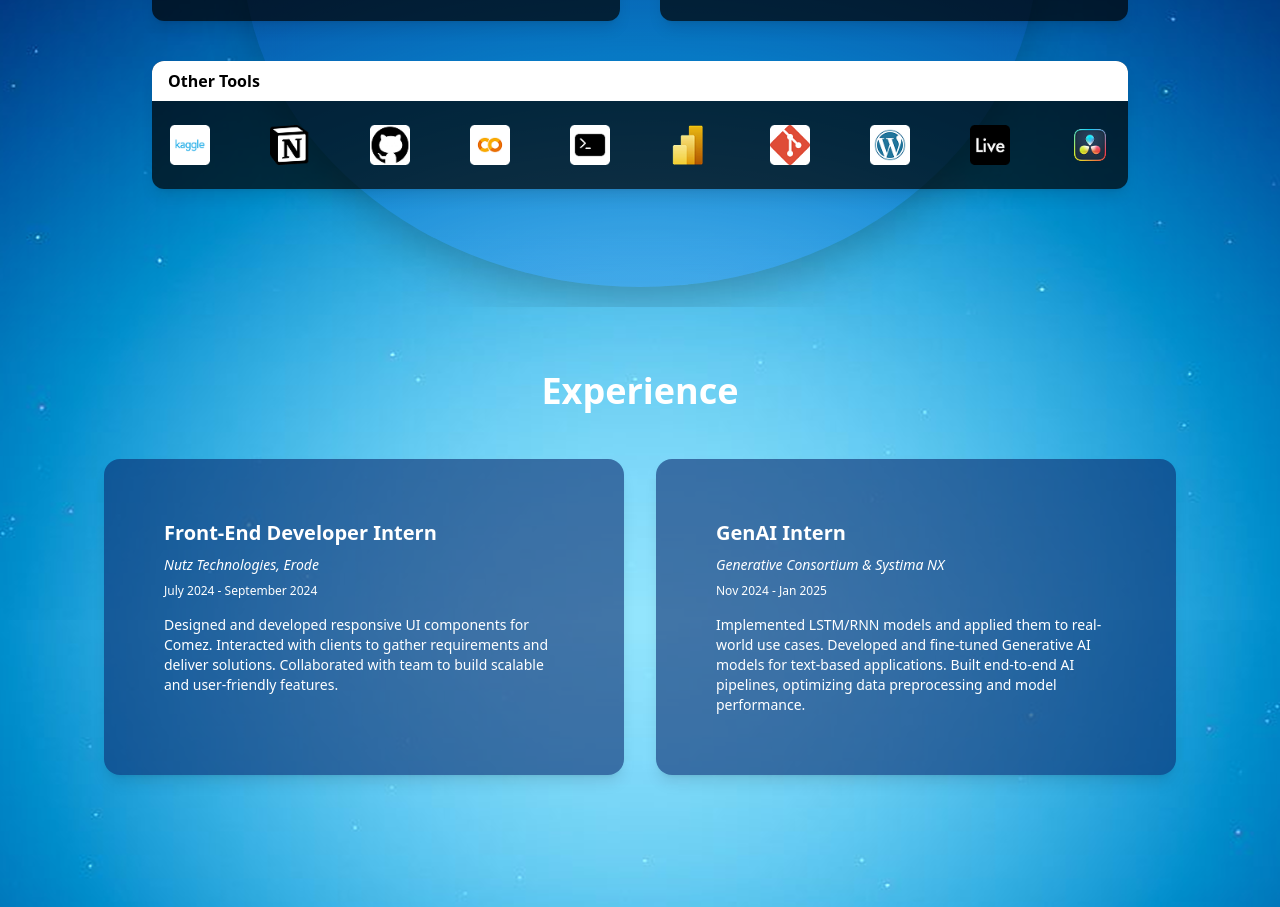
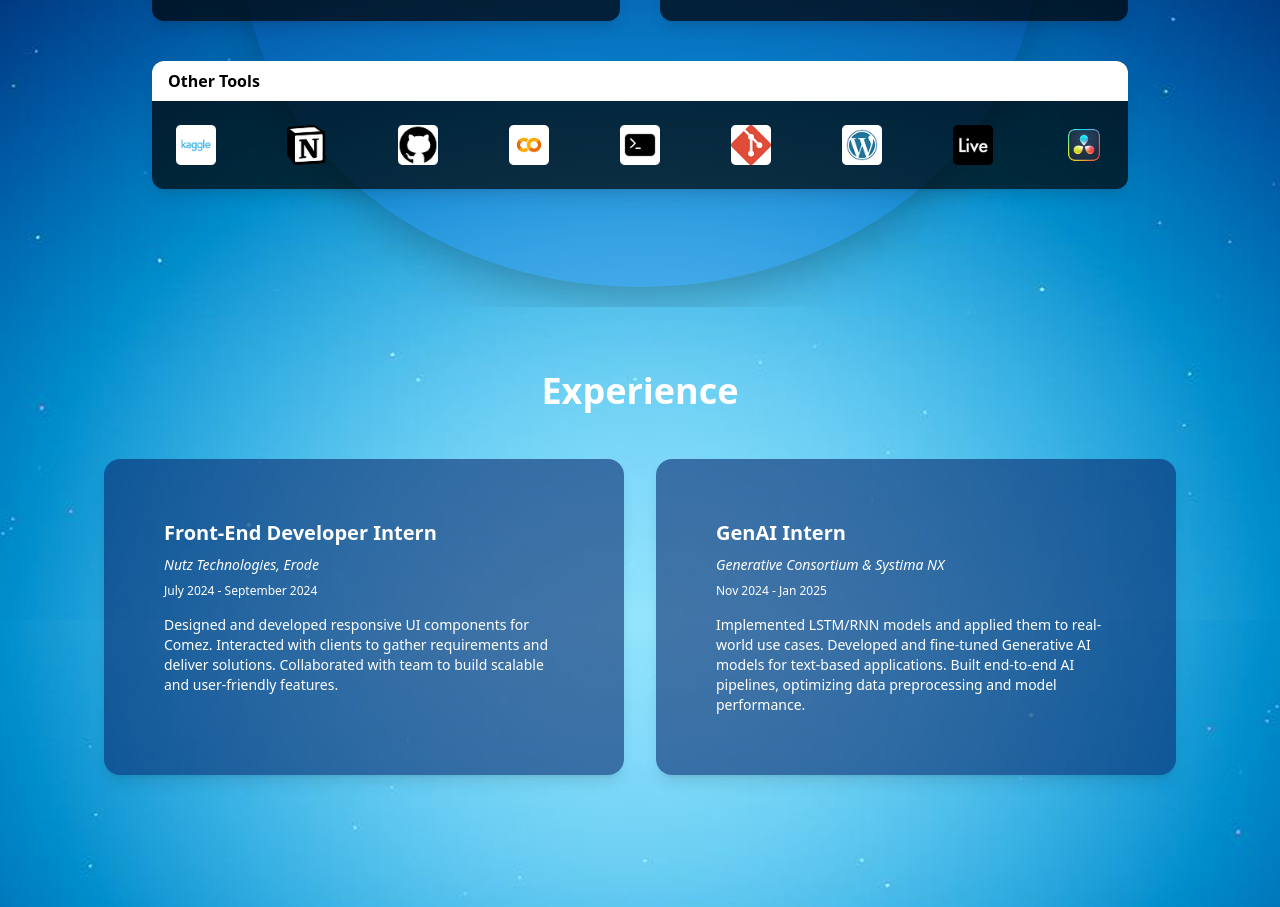
Before and after one commit to KRISHNAKUMAR-N-04/Portfolio, a React (Vite) app: page / in a window 1280 px wide. Shown: the part 2620-3527 px from the top of the page. Built offline with nearby package versions, Linux system fonts and the light colour scheme.

Commit message:
Deploy changes

```diff
--- a/src/components/Skills.jsx
+++ b/src/components/Skills.jsx
@@ -17,7 +17,6 @@ import openCV from "../assets/opencv.png";
 import figma from "../assets/figma.png";
 import adobeXD from "../assets/AdoveXD.png";
 import framer from "../assets/Framer.png";
-import PowerBI from "../assets/PowerBI.png";
 import kaggle from "../assets/kaggle.png";
 import notion from "../assets/Notion.png";
 import github from "../assets/github.png";
@@ -110,7 +109,6 @@ const Skills = () => {
             <img src={github} alt="GitHub" className="h-10" />
             <img src={colab} alt="Colab" className="h-10" />
             <img src={terminal} alt="Terminal" className="h-10" />
-            <img src={PowerBI} alt="Power BI" className="h-10" />
             <img src={git} alt="Git" className="h-10" />
             <img src={wordpress} alt="WordPress" className="h-10" />
             <img src={live} alt="Ableton Live" className="h-10" />
```
